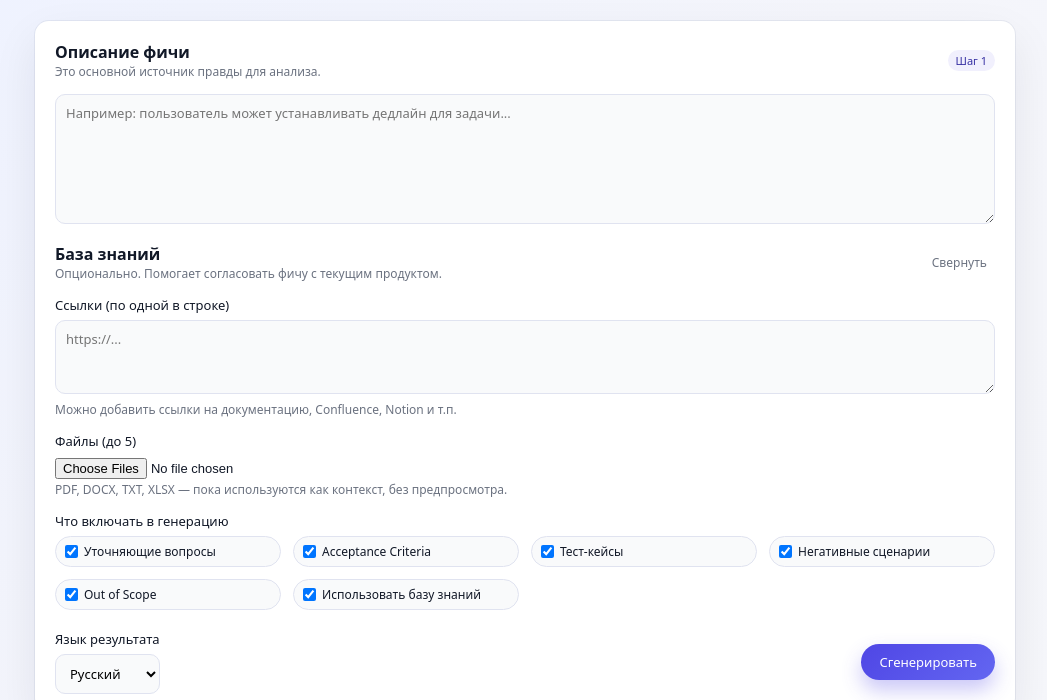
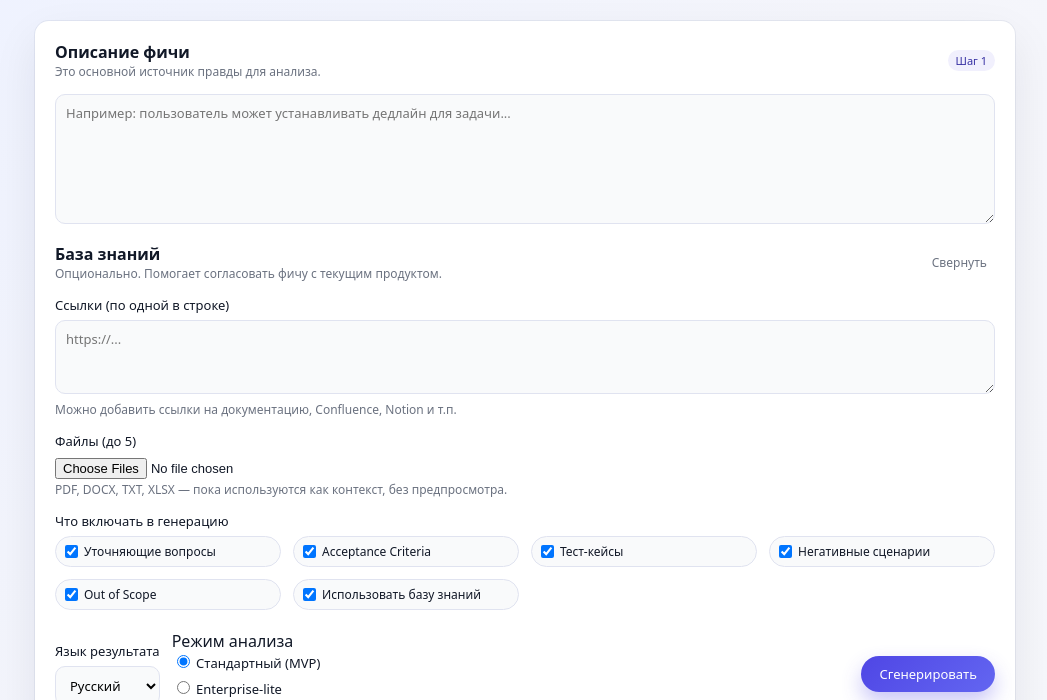
Before and after one commit to chipolina/feature-requirements-mvp, a plain HTML site: page index.html in a window 1280 px wide. Shown: the part 100-800 px from the top of the page, without its empty margins (115-1162 px from the left). Drawn offline with nearby package versions, Linux system fonts and the light colour scheme.

Commit message:
add toggl

```diff
--- a/index.html
+++ b/index.html
@@ -441,6 +441,19 @@
                             <option value="EN">English</option>
                         </select>
                     </div>
+                    <div class="field">
+                        <span>Режим анализа</span>
+                        <div class="mode-toggle">
+                            <label>
+                            <input type="radio" name="mode" value="mvp" checked />
+                            Стандартный (MVP)
+                            </label>
+                            <label>
+                            <input type="radio" name="mode" value="enterprise-lite" />
+                            Enterprise-lite
+                            </label>
+                        </div>
+                        </div>
                     <div style="flex: 1;"></div>
                     <button type="submit" class="btn-primary">
                         Сгенерировать
--- a/main.js
+++ b/main.js
@@ -4,6 +4,9 @@ document.getElementById("generateForm").addEventListener("submit", async (e) =>
 
   const feature = document.getElementById("feature").value;
   const extraInfo = document.getElementById("extraInfo").value;
+  const modeEl = document.querySelector('input[name="mode"]:checked');
+  const mode = modeEl ? modeEl.value : "mvp"; // дефолт — mvp
+
 
   const kbLinks = document
     .getElementById("kbLinks")
@@ -24,6 +27,7 @@ document.getElementById("generateForm").addEventListener("submit", async (e) =>
     kbLinks,
     kbFiles,
     language: document.getElementById("language").value,
+    mode,
     include: {
       questions: document.getElementById("incQuestions").checked,
       acceptanceCriteria: document.getElementById("incAC").checked,
```
